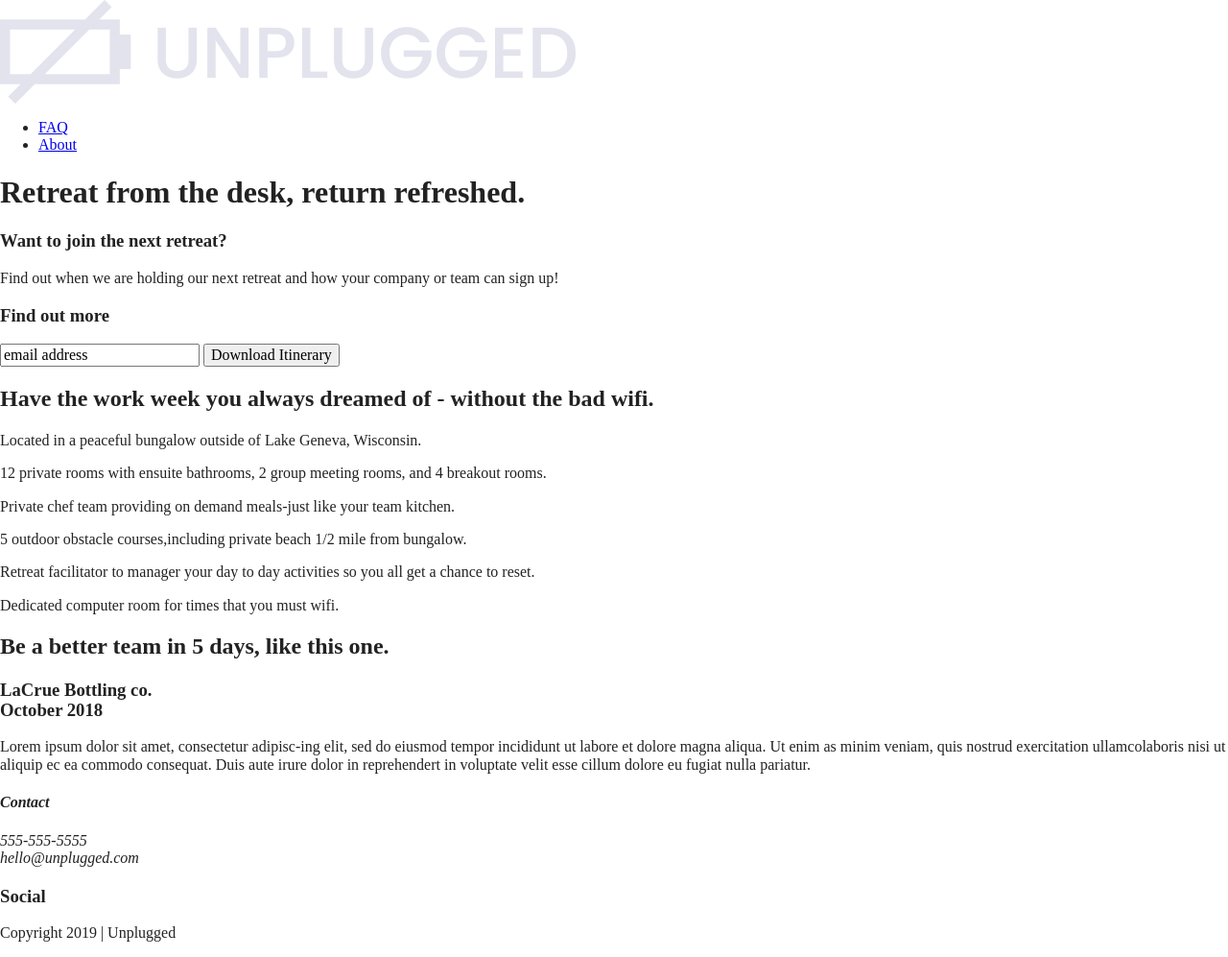
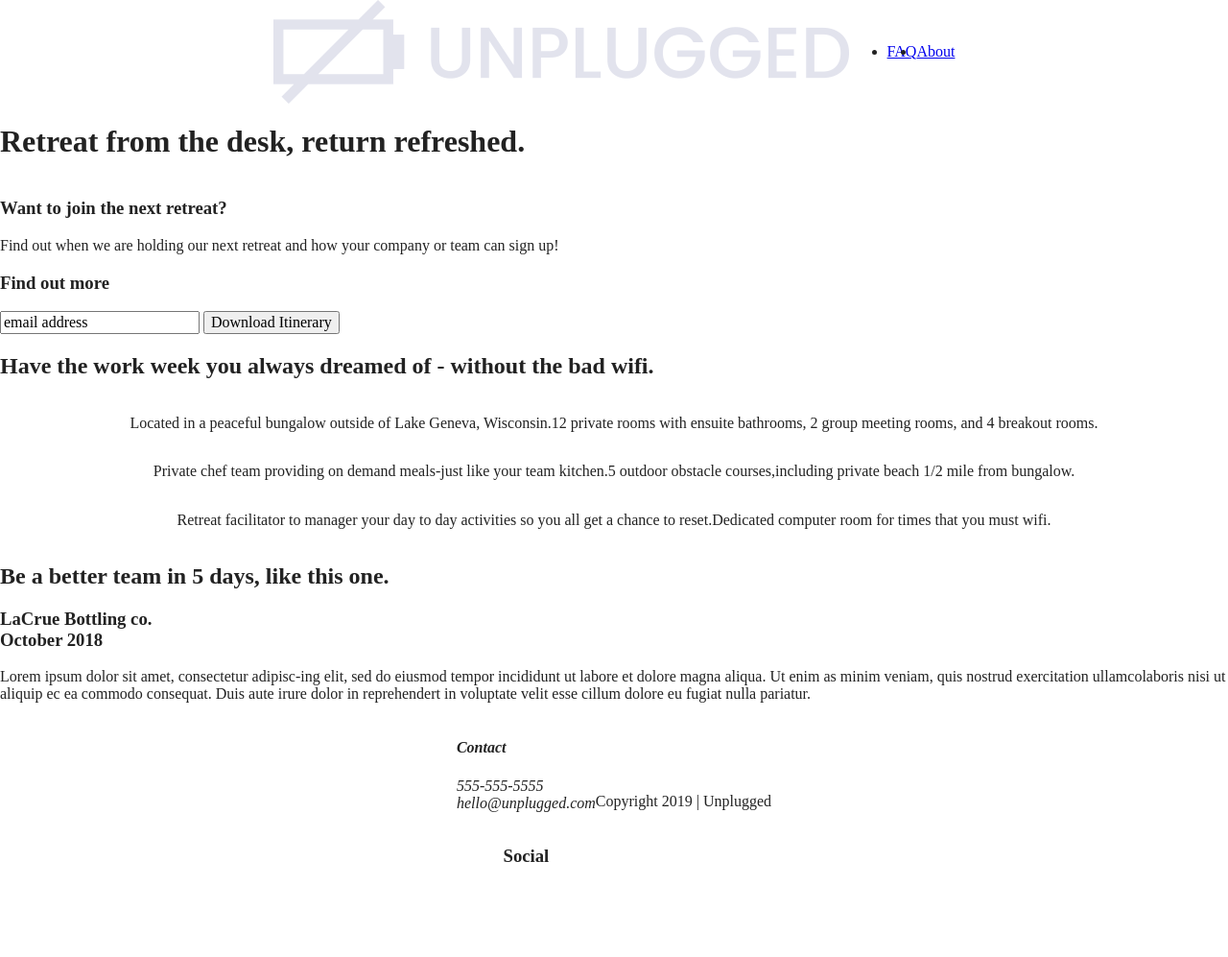
Before and after one commit to ceairaF/unplugged, a website built with Parcel: page index.html in a window 1280 px wide. Shown: the whole page at 96% size. After the commit the page ends 922 px from the top, so only its background shows below. Built offline with nearby package versions, Linux system fonts and the light colour scheme.

Commit message:
css flex added

```diff
--- a/css/main.css
+++ b/css/main.css
@@ -86,6 +86,188 @@ textarea {
 /* ==========================================================================
    Author's custom styles
    ========================================================================== */
+
+
+/******************* Base header- footer styles ******************/
+
+header,
+footer {
+    display:flex;
+    justify-content: center;
+    align-items:center;
+    flex-flow:row wrap;
+}
+
+/***** Header styles *****/
+
+header {
+
+}
+
+header .content-wrapper {
+  display:flex;
+  flex-flow:row wrap;
+
+}
+
+header .divider{
+
+}
+
+header nav {
+  display:flex;
+  justify-content:space-around;
+  align-items:center;
+  flex-flow:row wrap;
+}
+
+header nav ul{
+  display:flex;
+  justify-content: center;
+  align-items:center;
+}
+
+/****** Footer styles *******/
+
+footer .social-icons {
+  display:flex;
+  justify-content: space-around;
+  align-items:center;
+}
+
+footer .social {
+  display:flex;
+  justify-content:center;
+  align-items:center;
+}
+
+
+/******************* Mobile Styles- Homepage ******************/
+
+.hero-area {
+  display:flex;
+  justify-content: flex-start;
+  align-items:flex-start;
+}
+
+main .content-wrapper {
+
+}
+
+aside {
+  display:flex;
+  justify-content:flex-start;
+  align-items:flex-start;
+  flex-flow:row wrap;
+}
+
+.features {
+  display:flex;
+  justify-content:center;
+  align-items:center;
+}
+
+.features .content-wrapper {
+
+}
+
+.features-items {
+  display:flex;
+  justify-content: center;
+  align-items:center;
+  flex-flow: row wrap;
+}
+
+.reviews {
+  display:flex;
+  justify-content: center;
+  align-items:center;
+  flex-flow:row wrap;
+}
+
+.reviews .content-wrapper {
+
+}
+
+/*****footer****/
+
+footer {
+
+}
+
+footer .content-wrapper {
+
+}
+
+.social {
+
+}
+
+.copyright {
+
+}
+
+/**************** Mobile styles- About ********************/
+
+
+/*** main ***/
+.mission {
+  display:flex;
+  justify-content: center;
+  align-items:center;
+  flex-flow:row wrap;
+}
+
+.mission .content-wrapper {
+
+}
+.mission .content {
+
+}
+
+/*** contact ***/
+
+.contact-section {
+  display:flex;
+  justify-content: center;
+  align-items:center;
+  flex-flow:row wrap;
+}
+
+.content-wrapper {
+
+}
+
+.contact-content {
+
+}
+
+
+/*************** Mobile styles- FAQ *****************/
+
+.faq {
+  display:flex;
+  justify-content: center;
+  align-items:center;
+  flex-flow:row wrap;
+}
+
+.faq .content-wrapper {
+  display:flex;
+  justify-content: center;
+  align-items:center;
+  flex-flow:row wrap;
+}
+
+.faq .content {
+
+}
+
+
+
+
+
+
 
 /* ==========================================================================
    Helper classes
```
